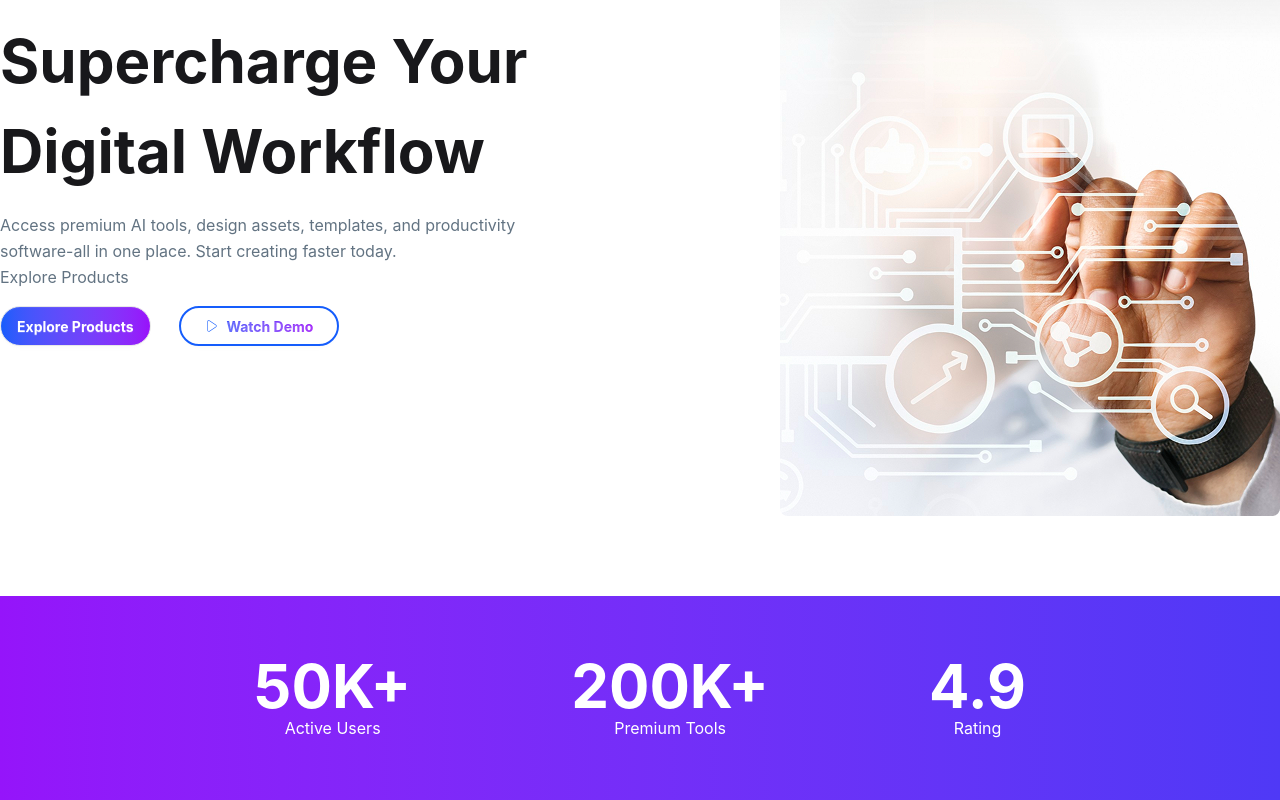
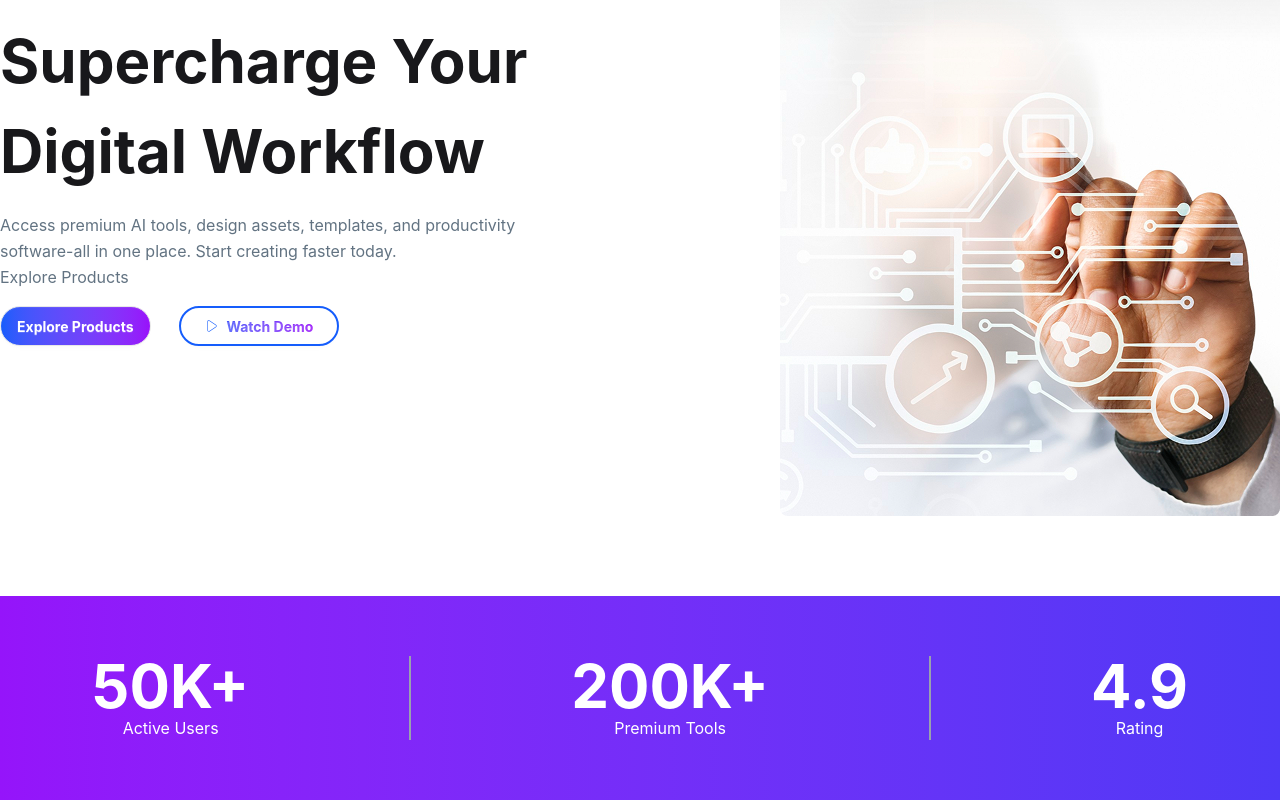
Before and after one commit to Hridrita/DigiTools-Platform, a React (Vite) app: page / in a window 1280 px wide. Shown: the part 218-1018 px from the top of the page. Built offline with nearby package versions, Linux system fonts and the light colour scheme.

Commit message:
modified banner design

```diff
--- a/src/Components/BannerSection.jsx
+++ b/src/Components/BannerSection.jsx
@@ -43,10 +43,14 @@ const BannerSection = () => {
         <p>Active Users</p>
       </div>
 
+      <div className="border border-gray-400"></div>
+
       <div>
         <h1 className="font-bold text-6xl">200K+</h1>
         <p>Premium Tools</p>
       </div>
+
+      <div className="border border-gray-400"></div>
 
       <div>
         <h1 className="font-bold text-6xl">4.9</h1>
```
